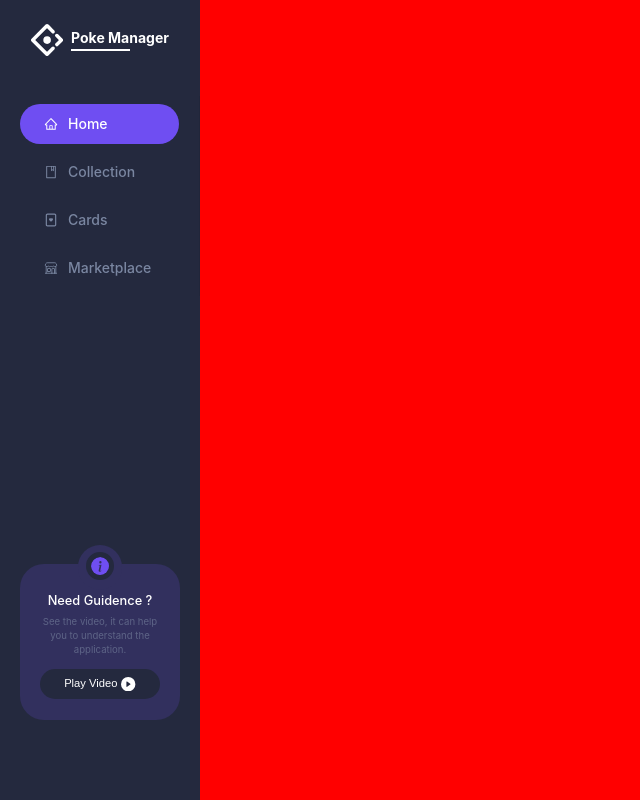
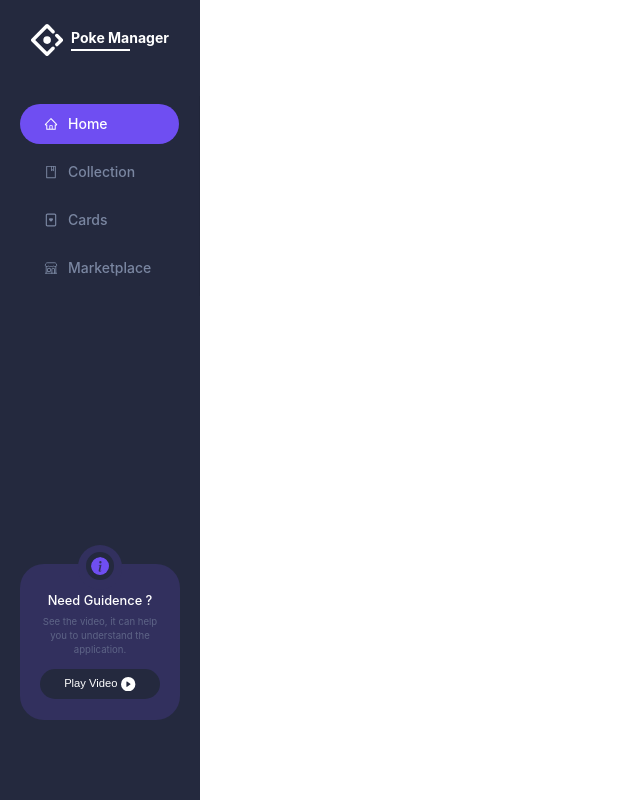
Before and after one commit to jeremyv59/poke-collection-manager, a React (Create React App) app: page / in a window 1280 px wide. Shown: the whole page, without its empty margins (0-640 px from the left). Built offline with nearby package versions, Linux system fonts and the light colour scheme.

Commit message:
delete AppContainer component

```diff
--- a/src/App.tsx
+++ b/src/App.tsx
@@ -4,20 +4,11 @@ import Sidebar from "./components/sidebar/Sidebar";
 import GlobalStyles from "./styles/GlobalStyles";
 import { theme } from "./styles/Theme";
 
-const AppContainer = styled.div`
-  background-color: red;
-  min-height: 100vh;
-`;
-
 const App: React.FC = () => {
   return (
     <ThemeProvider theme={theme}>
       <GlobalStyles />
-      <AppContainer>
-        <Sidebar />
-      </AppContainer>
-      {/* <Homepage /> */}
-      {/* <p>Salut les copains</p> */}
+      <Sidebar />
     </ThemeProvider>
   );
 };
```
